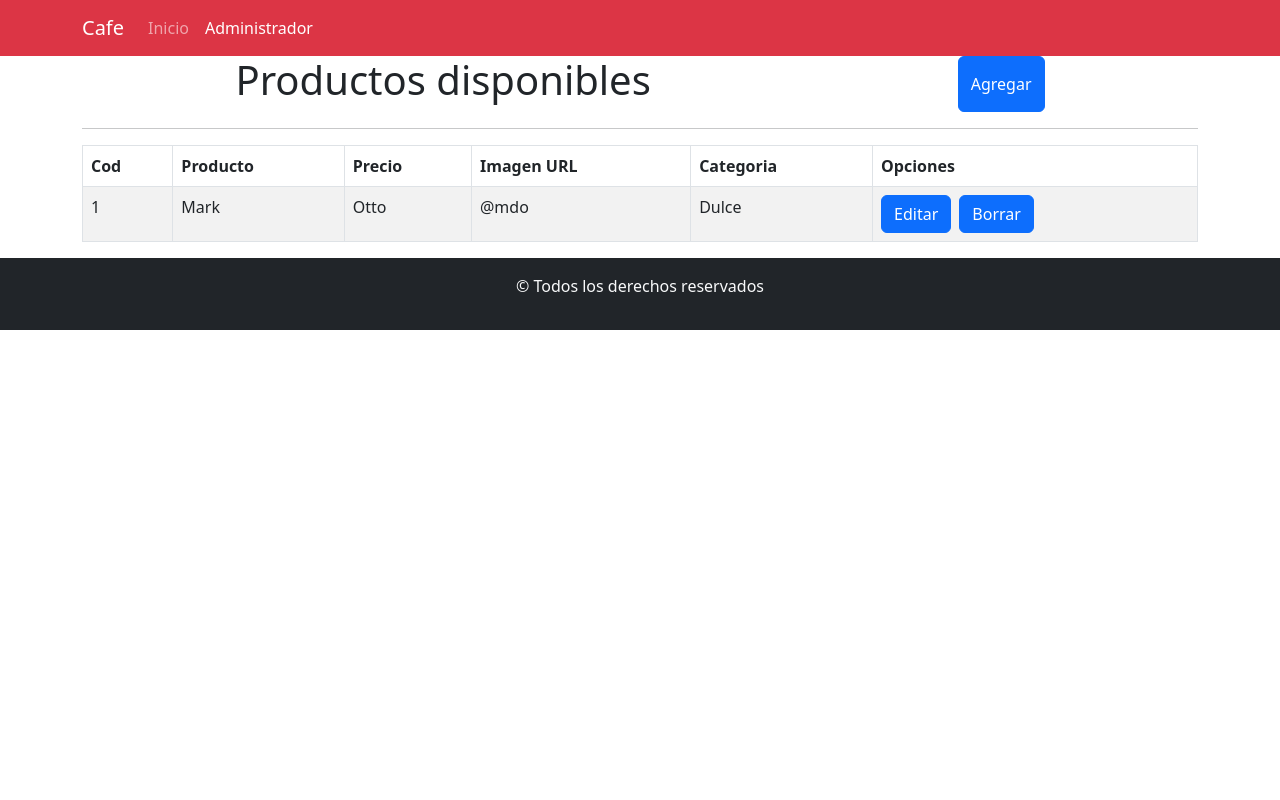
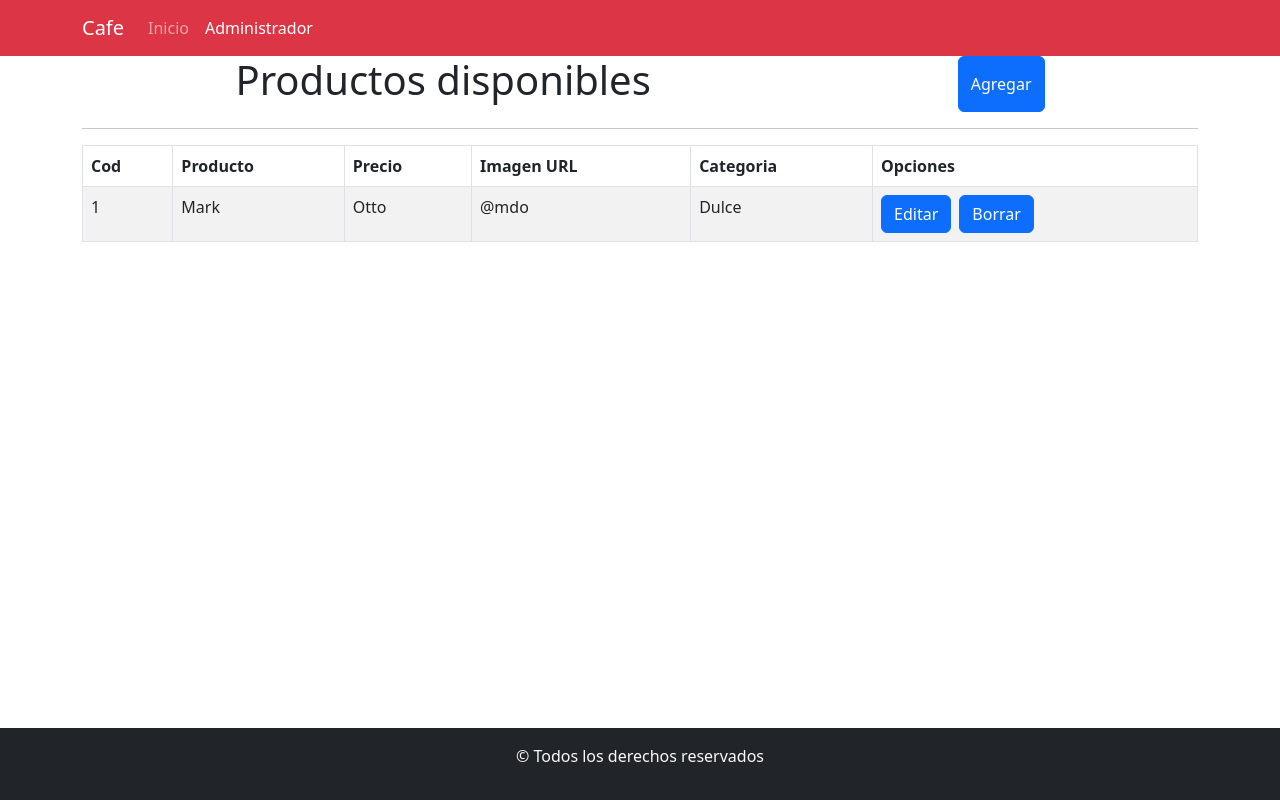
Before and after one commit to javieruncos/cafeFrontend-comision8i, a React (Create React App) app: page /administrador in a window 1280 px wide. Built offline with nearby package versions, Linux system fonts and the light colour scheme.

Commit message:
agregamos el archivo app.css y ajustamos el footer abajo

```diff
--- /dev/null
+++ b/src/App.css
@@ -0,0 +1,10 @@
+.App{
+    display: flex;
+    flex-direction: column;
+    min-height: 100vh;
+}
+
+
+.mainSection{
+    flex-grow: 1;
+}
--- a/src/App.js
+++ b/src/App.js
@@ -8,6 +8,7 @@ import 'bootstrap/dist/css/bootstrap.min.css'
 import DetalleProducto from './components/views/productos/DetalleProducto';
 import CrearProducto from './components/views/productos/CrearProducto';
 import EditarProducto from './components/views/productos/EditarProducto';
+import './App.css'
 
 function App() {
   return (
--- a/src/components/views/Administrador.jsx
+++ b/src/components/views/Administrador.jsx
@@ -3,7 +3,7 @@ import ItemProducto from "./productos/ItemProducto";
 
 const Administrador = () => {
   return (
-    <Container>
+    <Container className="mainSection">
       <div className="d-flex justify-content-around">
         <h1>Productos disponibles</h1>
         <Button className="py-1">Agregar</Button>
```
